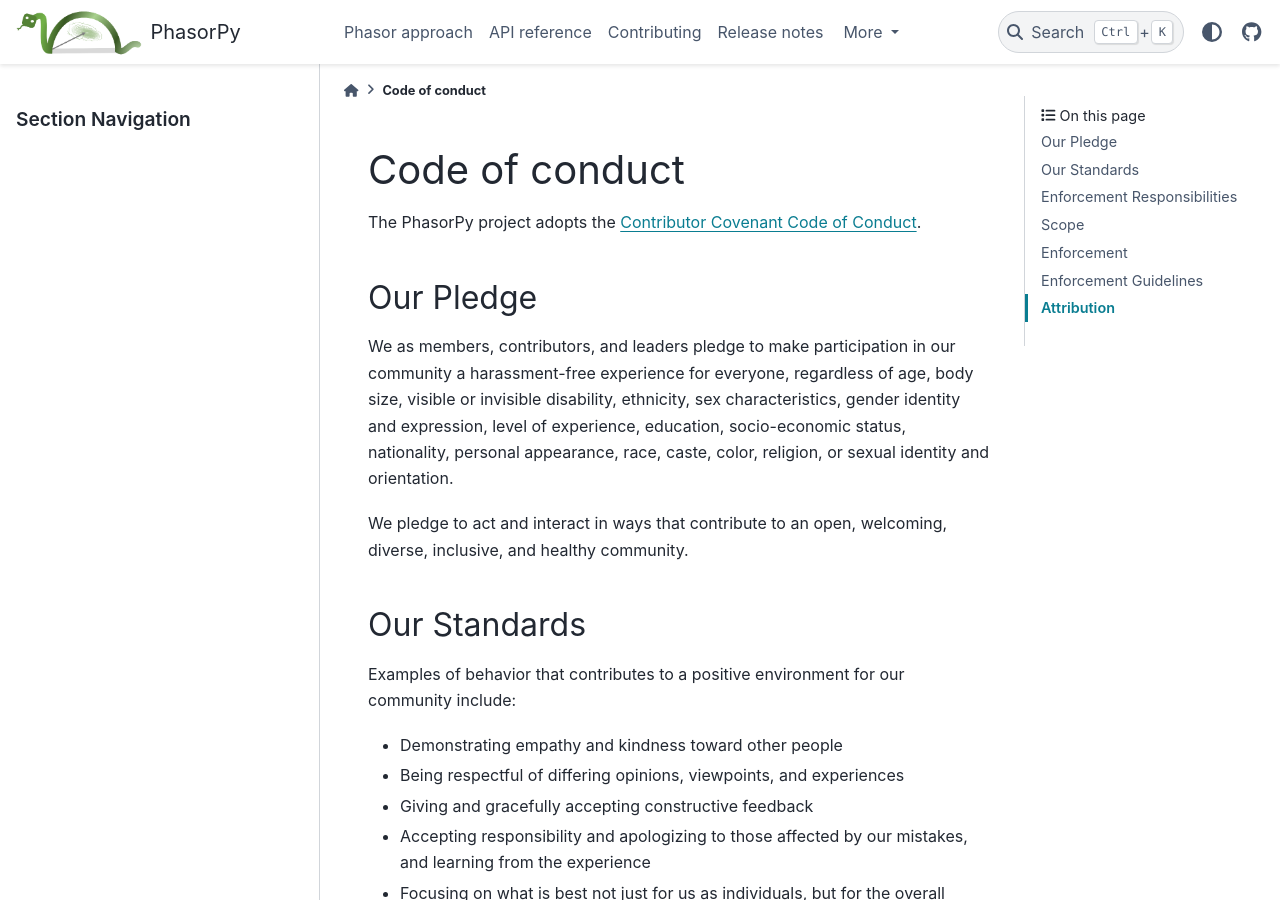
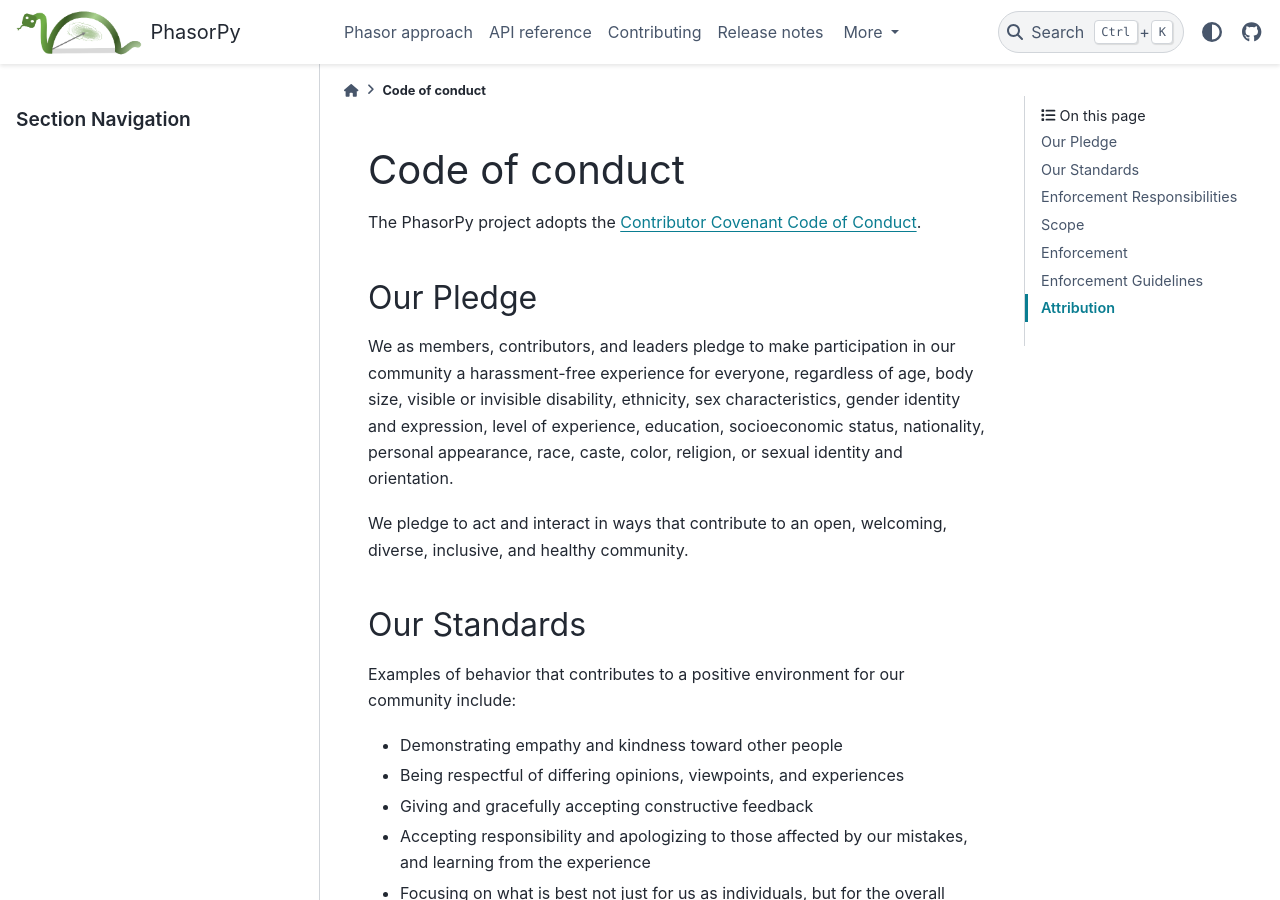
Before and after one commit to phasorpy/phasorpy, a Sphinx documentation site: the page built from docs/code_of_conduct.rst, in a window 1280 px wide and 900 px high. Built offline with Sphinx 7.4.7 and the PyData theme 0.15.4, drawn with Linux system fonts in a browser that asks for light colours; pages that are not in the unit, such as notebooks, are missing from menus.

Commit message:
Fix spelling (#72)

```diff
--- a/docs/code_of_conduct.rst
+++ b/docs/code_of_conduct.rst
@@ -10,7 +10,7 @@ Our Pledge
 We as members, contributors, and leaders pledge to make participation in our
 community a harassment-free experience for everyone, regardless of age, body
 size, visible or invisible disability, ethnicity, sex characteristics, gender
-identity and expression, level of experience, education, socio-economic status,
+identity and expression, level of experience, education, socioeconomic status,
 nationality, personal appearance, race, caste, color, religion, or sexual
 identity and orientation.
 
```
